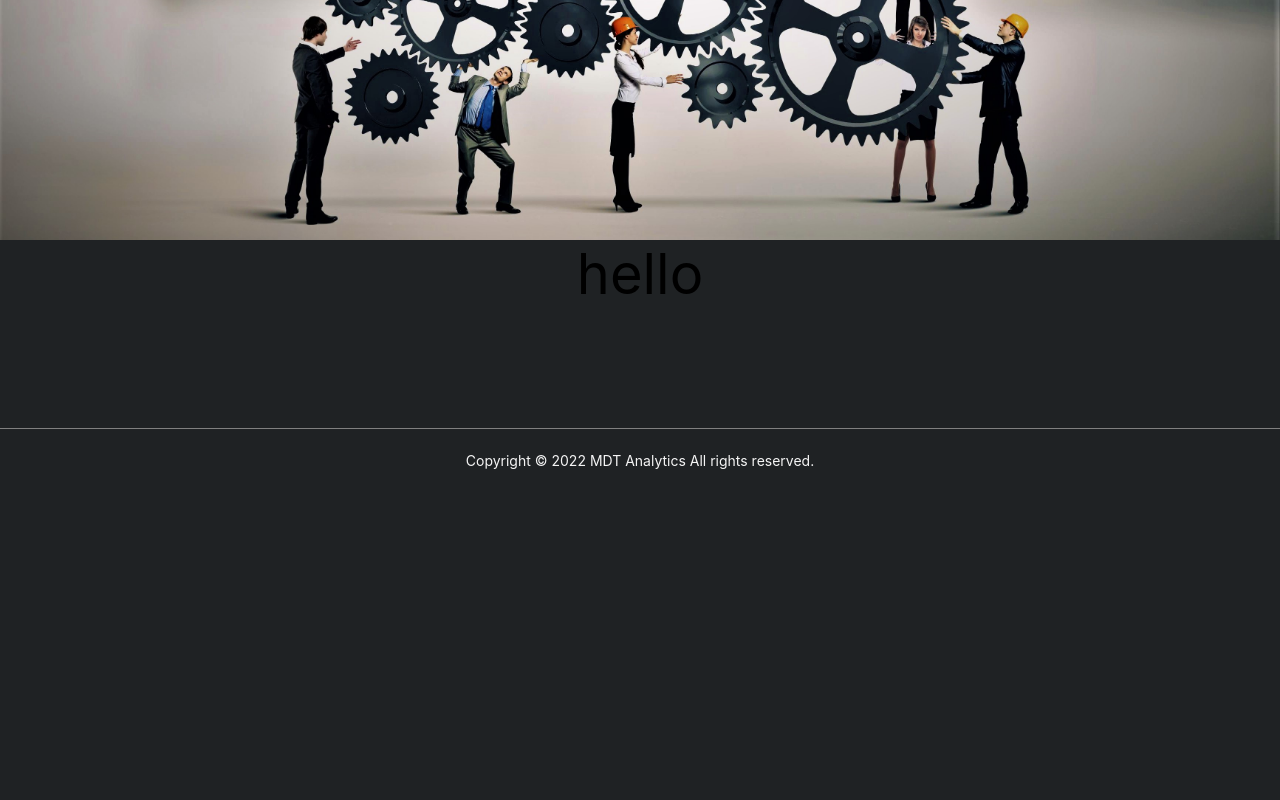
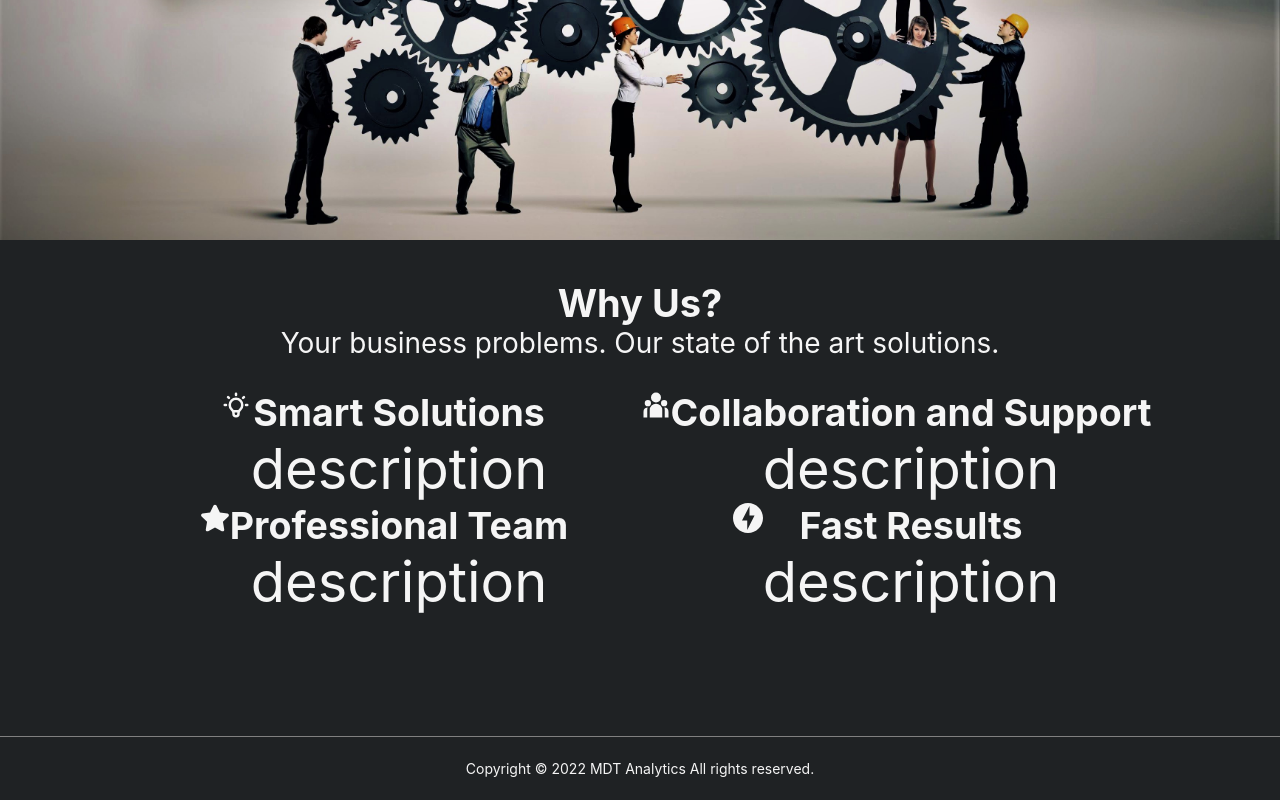
Before and after one commit to Mohammad-Afsari/mdtanalytics, a React (Create React App) app: page /clients in a window 1280 px wide. Shown: the part 565-1365 px from the top of the page. Before the commit the page ends 1057 px from the top, so only its background shows below. Built offline with nearby package versions, Linux system fonts and the light colour scheme.

Commit message:
update: client2 component added, req styling

```diff
--- a/src/components/Clients/Clients.css
+++ b/src/components/Clients/Clients.css
@@ -1,3 +1,7 @@
+/* =================================================================
+ Component 1
+===================================================================*/
+
 .clientsContainer {
   height: 95vh;
 }
@@ -33,9 +37,39 @@
 
 .clientIntroItem button:hover {
   cursor: pointer;
+  color: whitesmoke;
+  transition: 0.3s;
 }
 
-/* .clientItem {
-  border: 1px solid white;
-  height: 400px;
-} */
+/* =================================================================
+ Component 2
+===================================================================*/
+.whyUsContainer {
+  padding-top: 40px;
+  color: whitesmoke;
+}
+
+.whyUs {
+  display: grid;
+  grid-template-columns: 1fr 1fr;
+  margin: 0px auto;
+  padding-top: 30px;
+  width: 80vw;
+}
+
+.whyUsIntro h1 {
+  font-size: 38px;
+}
+
+.whyUsIntro p {
+  font-size: 28px;
+}
+
+.whyUsItem {
+  display: flex;
+  justify-content: center;
+}
+
+.whyUsImg {
+  font-size: 30px;
+}
--- a/src/components/Clients/Clients2.js
+++ b/src/components/Clients/Clients2.js
@@ -1,9 +1,54 @@
 import "./Clients.css";
+import { HiOutlineLightBulb } from "react-icons/hi";
+import { RiTeamFill } from "react-icons/ri";
+import { FaStar } from "react-icons/fa";
+import { SiFastapi } from "react-icons/si";
 
 const Clients2 = () => {
   return (
-    <div>
-      <section>hello</section>
+    <div className="whyUsContainer">
+      <div className="whyUsIntro">
+        <h1>Why Us?</h1>
+        <p>Your business problems. Our state of the art solutions.</p>
+      </div>
+      <div className="whyUs">
+        <div className="whyUsItem">
+          <section className="whyUsImg">
+            <HiOutlineLightBulb />
+          </section>
+          <div>
+            <h6>Smart Solutions</h6>
+            <section>description</section>
+          </div>
+        </div>
+        <div className="whyUsItem">
+          <section className="whyUsImg">
+            <RiTeamFill />
+          </section>
+          <div>
+            <h6>Collaboration and Support</h6>
+            <section>description</section>
+          </div>
+        </div>
+        <div className="whyUsItem">
+          <section className="whyUsImg">
+            <FaStar />
+          </section>
+          <div>
+            <h6>Professional Team</h6>
+            <section>description</section>
+          </div>
+        </div>
+        <div className="whyUsItem">
+          <section className="whyUsImg">
+            <SiFastapi />
+          </section>
+          <div>
+            <h6>Fast Results</h6>
+            <section>description</section>
+          </div>
+        </div>
+      </div>
     </div>
   );
 };
```
